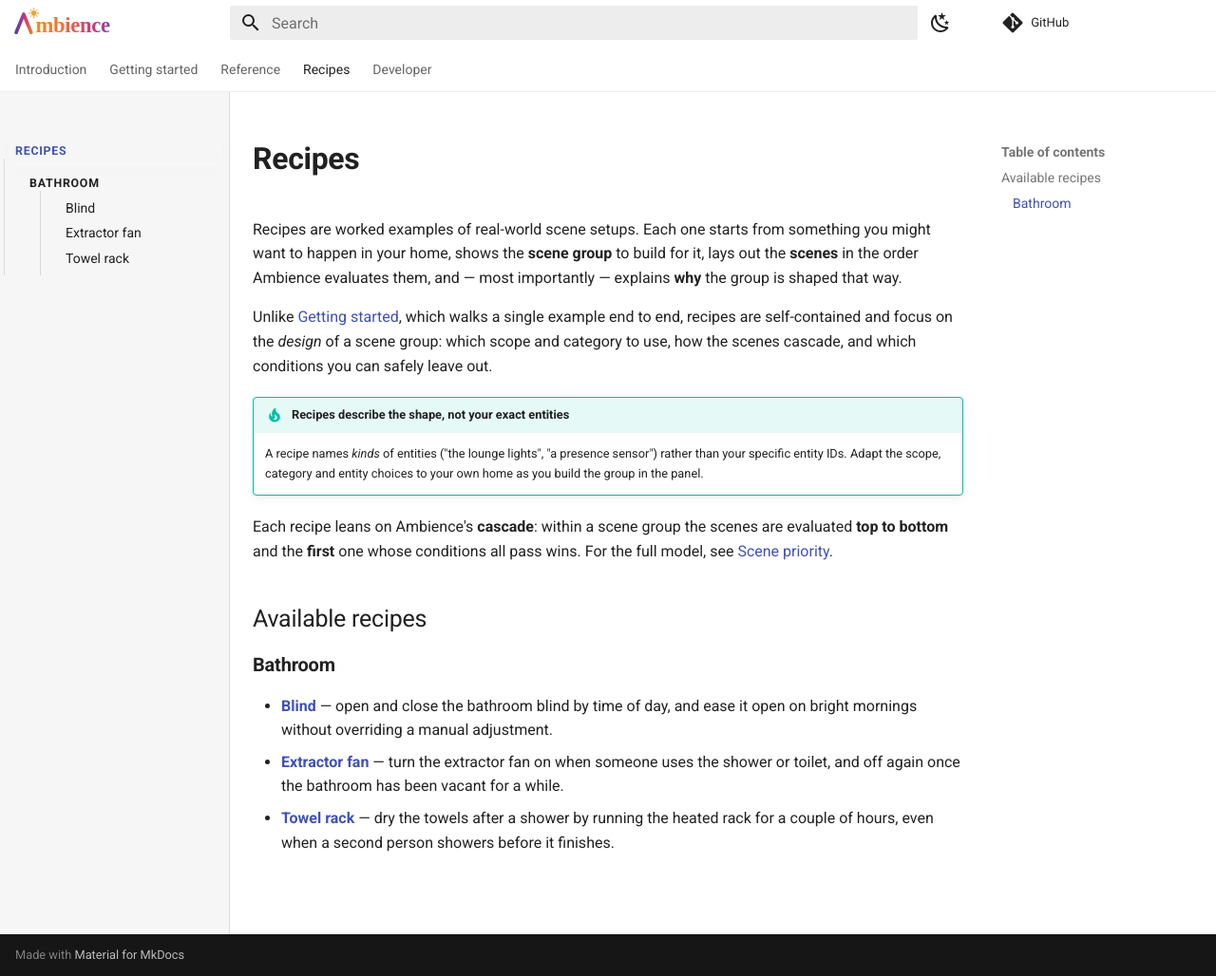
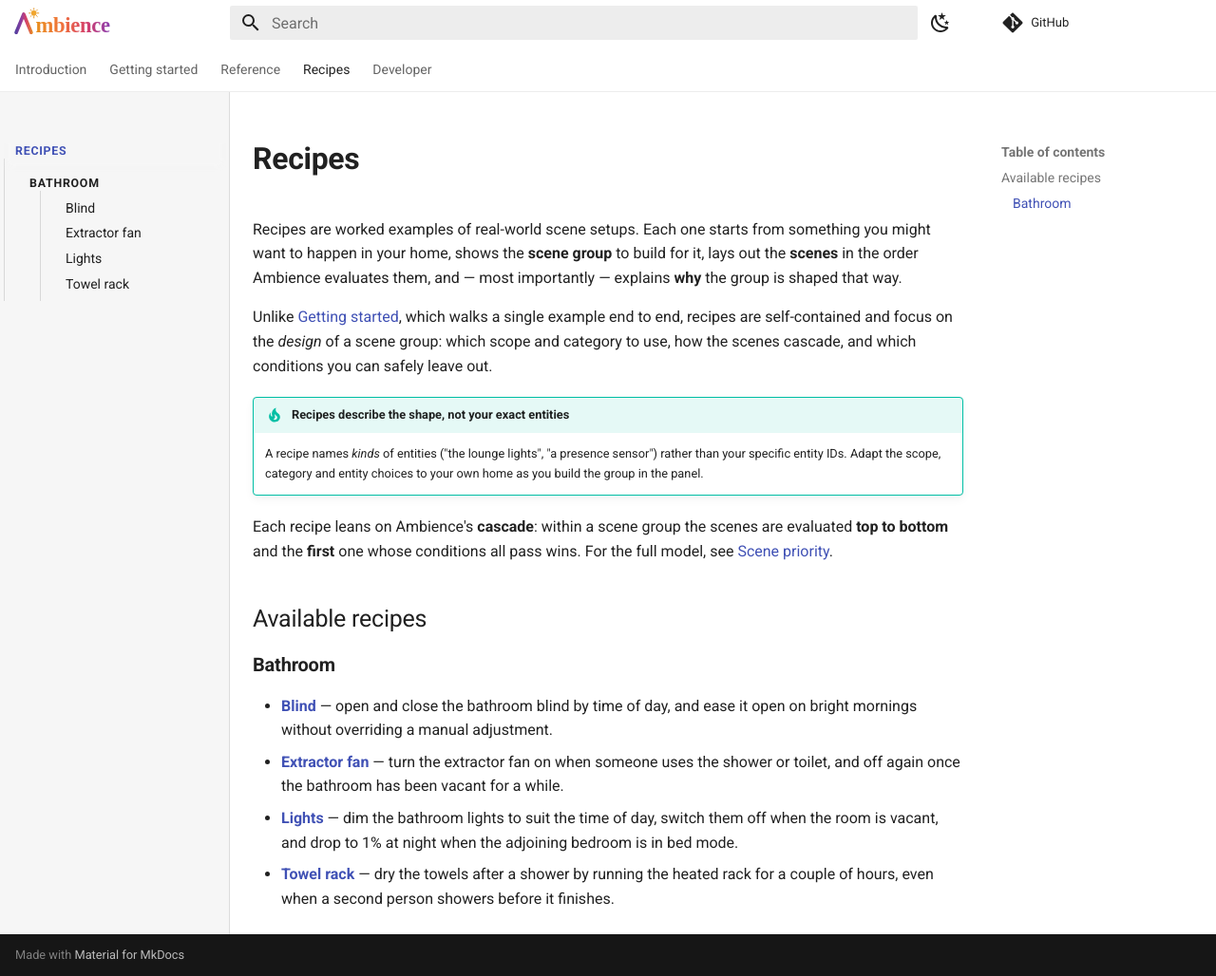
Before and after one commit to clintongormley/ambience, an MkDocs documentation site: the page built from docs/recipes/index.md, in a window 1280 px wide and 1028 px high. Shown: the whole window at 95% size. Built offline with MkDocs 1.6.1 and Material for MkDocs 9.7.7, drawn with Linux system fonts in a browser that asks for light colours; comment, search, counter and statistics services are not loaded.

Commit message:
docs: wire bathroom lights recipe into nav and fix text nits
Add the Bathroom lights recipe to the Recipes nav and index catalogue.
Correct four details to match the screenshots: bed-mode window 7:00 -> 7:30
am, scene name Night -> Nighttime, 'lights fades' -> 'light fades', and an
it's -> its typo. Also refine the blind recipe's Requirements wording.

```diff
--- a/docs/recipes/index.md
+++ b/docs/recipes/index.md
@@ -31,6 +31,9 @@ wins. For the full model, see
 - [**Extractor fan**](bathroom/fan.md) — turn the extractor fan on when someone
     uses the shower or toilet, and off again once the bathroom has been vacant
     for a while.
+- [**Lights**](bathroom/lights.md) — dim the bathroom lights to suit the time of
+    day, switch them off when the room is vacant, and drop to 1% at night when
+    the adjoining bedroom is in bed mode.
 - [**Towel rack**](bathroom/towel-rack.md) — dry the towels after a shower by
     running the heated rack for a couple of hours, even when a second person
     showers before it finishes.
--- a/mkdocs.yml
+++ b/mkdocs.yml
@@ -100,6 +100,7 @@ nav:
       - Bathroom:
           - Blind: recipes/bathroom/blind.md
           - Extractor fan: recipes/bathroom/fan.md
+          - Lights: recipes/bathroom/lights.md
           - Towel rack: recipes/bathroom/towel-rack.md
   - Developer:
       - developers/index.md
```
Also changed, not shown: docs/recipes/bathroom/blind.md (+2 -1 lines), docs/recipes/bathroom/lights.md (+9 -9 lines).
